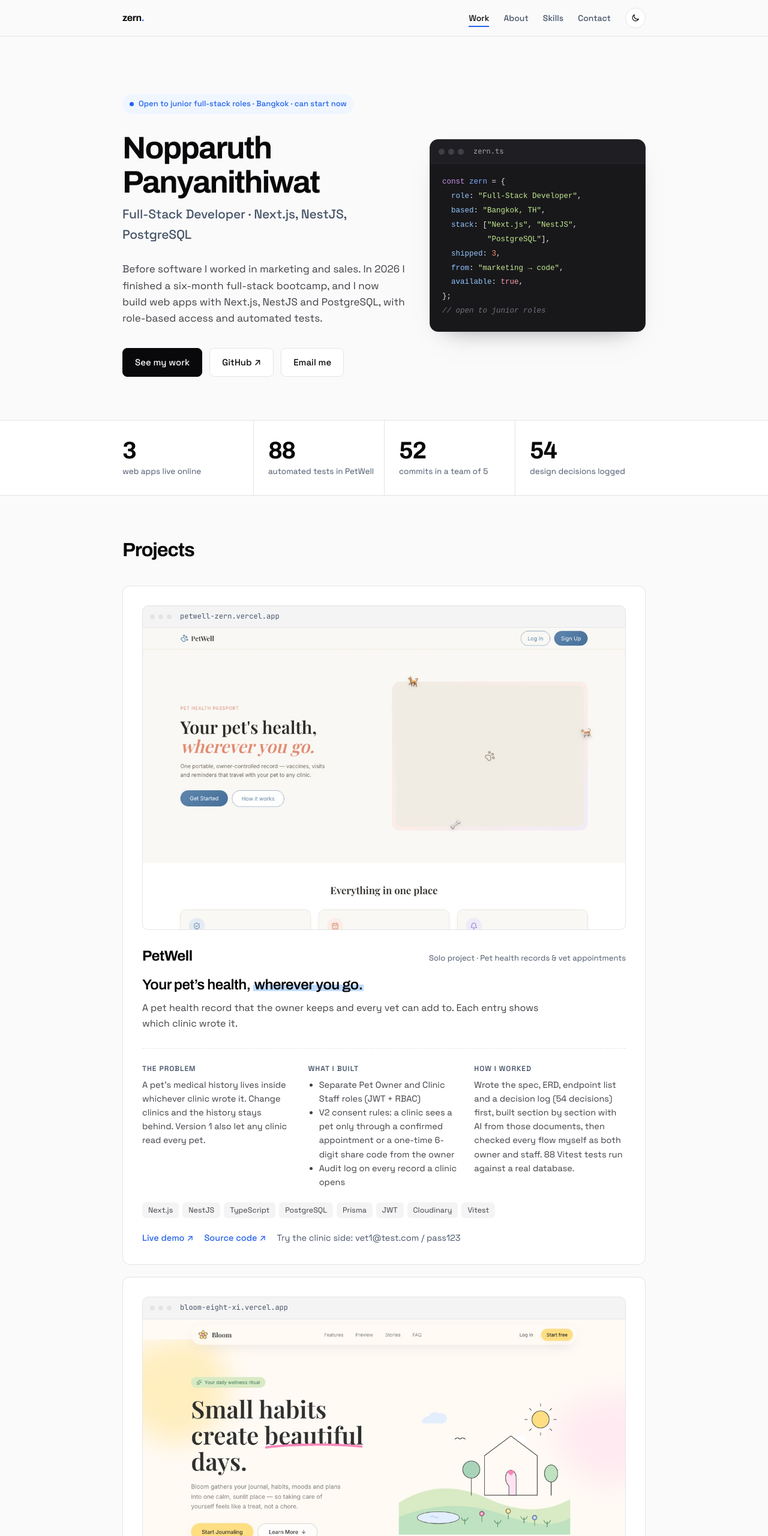
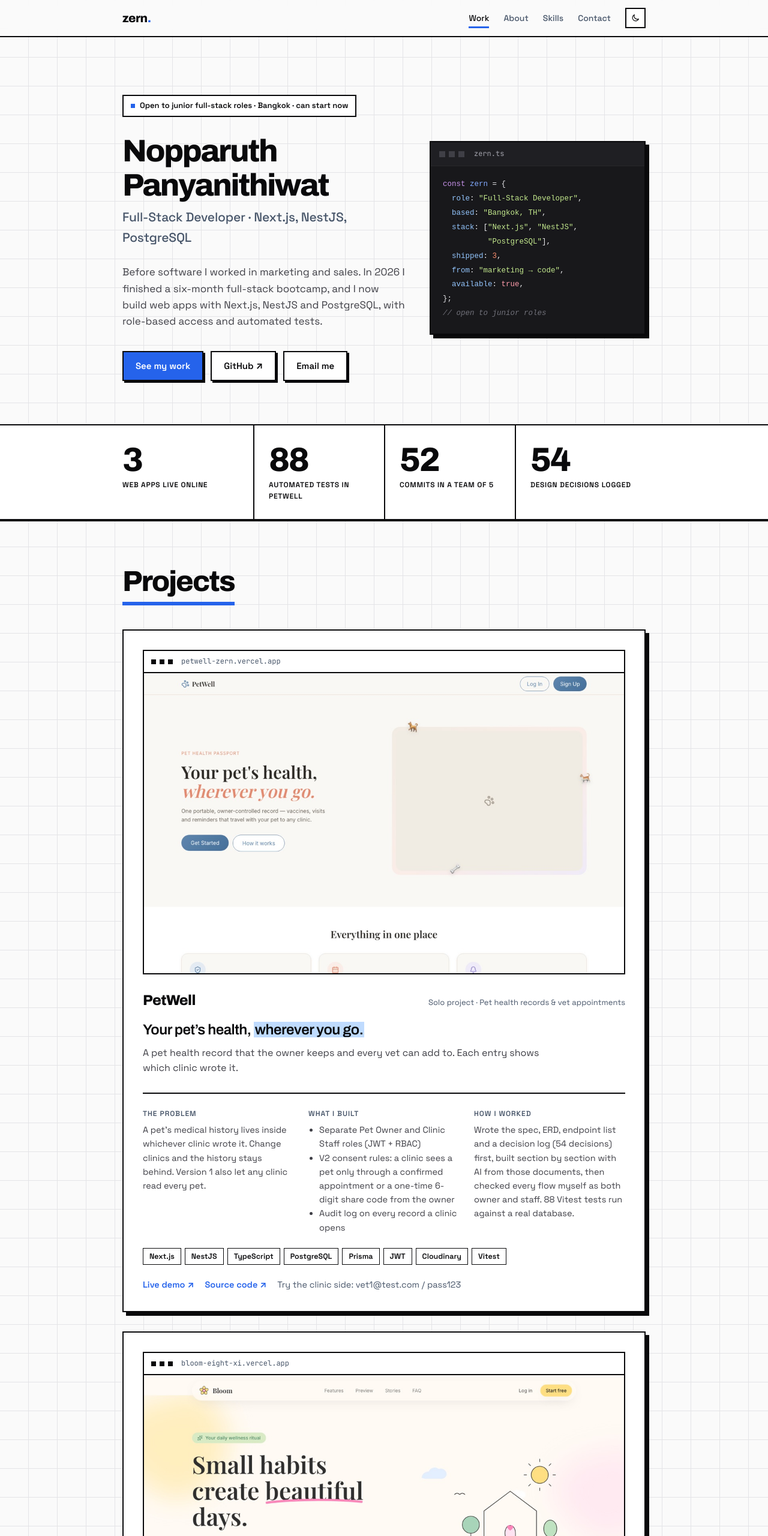
Before and after one commit to zernpany-fs/zernpany-fs.github.io, a plain HTML site: page index.html in a window 1280 px wide. Shown: the top 2560 px of the page at 60% size. Drawn offline with Linux system fonts and the light colour scheme.

Commit message:
Apply brutalism style: sharp corners, ink borders, hard shadows, visible grid

```diff
--- a/index.html
+++ b/index.html
@@ -265,7 +265,7 @@
     .btn:active { transform: translateY(0); }
 
     /* scroll reveal (only when JS runs, so content never hides without it) */
-    .js .reveal { opacity: 0; transform: translateY(12px); transition: opacity .6s ease-out, transform .6s ease-out; transition-delay: var(--d, 0s); }
+    .js .reveal { opacity: 0; transform: translateY(12px); transition: opacity .35s ease-out, transform .35s ease-out; transition-delay: var(--d, 0s); }
     .js .reveal.in { opacity: 1; transform: none; }
 
     /* highlighter draws in when the card appears */
@@ -287,6 +287,95 @@
     .js .timeline.in::before { transform: scaleY(1); }
     .timeline li::before { transition: background .3s, transform .3s; }
 
+
+
+    /* ================= Brutalism layer (ui-ux-pro-max style) =================
+       Sharp corners, thick ink borders, hard offset shadows, heavy type,
+       a visible grid and instant hover states. */
+    :root { --radius: 0px; --bw: 2px; --shadow: 6px 6px 0 var(--ink); --shadow-sm: 3px 3px 0 var(--ink); }
+
+    body {
+      background-color: var(--bg);
+      background-image:
+        linear-gradient(var(--line) 1px, transparent 1px),
+        linear-gradient(90deg, var(--line) 1px, transparent 1px);
+      background-size: 48px 48px;
+      background-position: -1px -1px;
+    }
+    header { border-bottom: var(--bw) solid var(--ink); }
+    header.scrolled { box-shadow: none; }
+    .logo { font-weight: 800; font-size: 20px; }
+    nav ul a::after { height: 3px; bottom: -8px; transition: none; }
+
+    h1 { font-weight: 800; letter-spacing: -0.045em; }
+    h2 { font-size: clamp(36px, 5vw, 48px); font-weight: 800; letter-spacing: -0.04em; display: inline-block;
+         border-bottom: 6px solid var(--accent); padding-bottom: 4px; }
+    .project h3, .sc-head h3 { font-weight: 800; }
+    section { border-top: var(--bw) solid var(--ink); }
+
+    /* Status pill becomes a tag */
+    .status { border-radius: 0; border: var(--bw) solid var(--ink); background: var(--surface); color: var(--ink); font-weight: 600; }
+    .status::before { border-radius: 0; background: var(--accent); }
+
+    /* Buttons */
+    .btn { border-radius: 0; border: var(--bw) solid var(--ink); background: var(--surface); color: var(--ink);
+           font-weight: 700; box-shadow: var(--shadow-sm); transition: none; }
+    .btn:hover { transform: translate(-2px, -2px); box-shadow: 5px 5px 0 var(--ink); border-color: var(--ink); }
+    .btn:active { transform: translate(3px, 3px); box-shadow: none; }
+    .btn.primary { background: var(--accent); color: #fff; border-color: var(--ink); }
+    .btn.primary:hover { opacity: 1; }
+
+    /* Code card */
+    .code-card { border-radius: 0; border: var(--bw) solid var(--ink); box-shadow: var(--shadow); }
+    .cc-bar span { border-radius: 0; }
+
+    /* Stats as hard blocks */
+    .stats-band { border-top: var(--bw) solid var(--ink); border-bottom: var(--bw) solid var(--ink); background: var(--surface); }
+    .stat + .stat { border-left: var(--bw) solid var(--ink); }
+    .stat .num { font-size: 56px; font-weight: 800; }
+    .stat .lbl { font-weight: 600; text-transform: uppercase; letter-spacing: .06em; font-size: 12px; color: var(--ink); }
+
+    /* Project cards */
+    .project { border-radius: 0; border: var(--bw) solid var(--ink); box-shadow: var(--shadow); transition: none; margin-bottom: 32px; }
+    .project:hover { border-color: var(--ink); box-shadow: var(--shadow); }
+    .preview { border-radius: 0; border: var(--bw) solid var(--ink); transition: none; }
+    .preview:hover { border-color: var(--ink); }
+    .preview .bar { border-bottom: var(--bw) solid var(--ink); background: var(--surface); }
+    .preview .bar span { border-radius: 0; background: var(--ink); }
+    .case { border-top: var(--bw) solid var(--ink); }
+    .tags span { border-radius: 0; border: 1.5px solid var(--ink); background: var(--surface); color: var(--ink); font-weight: 600; }
+    .tagline mark { background: linear-gradient(var(--mark), var(--mark)) no-repeat 0 100% / 0% 100%; }
+    .in .tagline mark, html:not(.js) .tagline mark { background-size: 100% 100%; }
+    .links a { font-weight: 700; }
+
+    /* Timeline */
+    .timeline::before { width: 3px; background: var(--ink); }
+    .timeline li::before { border-radius: 0; border: var(--bw) solid var(--ink); background: var(--accent); }
+
+    /* Skills */
+    .skill-filter button { border-radius: 0; border: var(--bw) solid var(--ink); color: var(--ink); font-weight: 600; transition: none; }
+    .skill-filter button.on { background: var(--ink); color: var(--bg); }
+    .skill-card { border-radius: 0; border: var(--bw) solid var(--ink); box-shadow: var(--shadow-sm); transition: none; }
+    .skill-card:hover { border-color: var(--ink); box-shadow: var(--shadow-sm); }
+    .sc-icon { border-radius: 0; border: var(--bw) solid var(--ink); background: var(--accent-soft); }
+    .chip { border-radius: 0; border: 1.5px solid var(--ink); background: var(--surface); font-weight: 600; transition: none; }
+    .bento.filtering .chip.hit { background: var(--accent); color: #fff; border-color: var(--ink); }
+
+    /* Theme toggle */
+    .theme-toggle { border-radius: 0; border: var(--bw) solid var(--ink); transition: none; }
+    .theme-toggle:hover { transform: none; border-color: var(--ink); background: var(--accent-soft); }
+
+    /* Contact band */
+    section.contact { border-top: var(--bw) solid var(--ink); }
+    section.contact h2 { border-bottom-color: #60A5FA; }
+    .copy-btn { border-radius: 0; border: var(--bw) solid #FAFAFA; box-shadow: 3px 3px 0 #FAFAFA; font-weight: 700; transition: none; }
+    .copy-btn:active { transform: translate(3px, 3px); box-shadow: none; }
+    footer { border-top: var(--bw) solid var(--ink); }
+
+    @media (max-width: 860px) {
+      .stat:nth-child(3) { border-left: none; }
+      .stat:nth-child(n+3) { border-top: var(--bw) solid var(--ink); }
+    }
 
     @media (prefers-reduced-motion: reduce) {
       *, *::before, *::after { animation: none !important; transition: none !important; }
```
